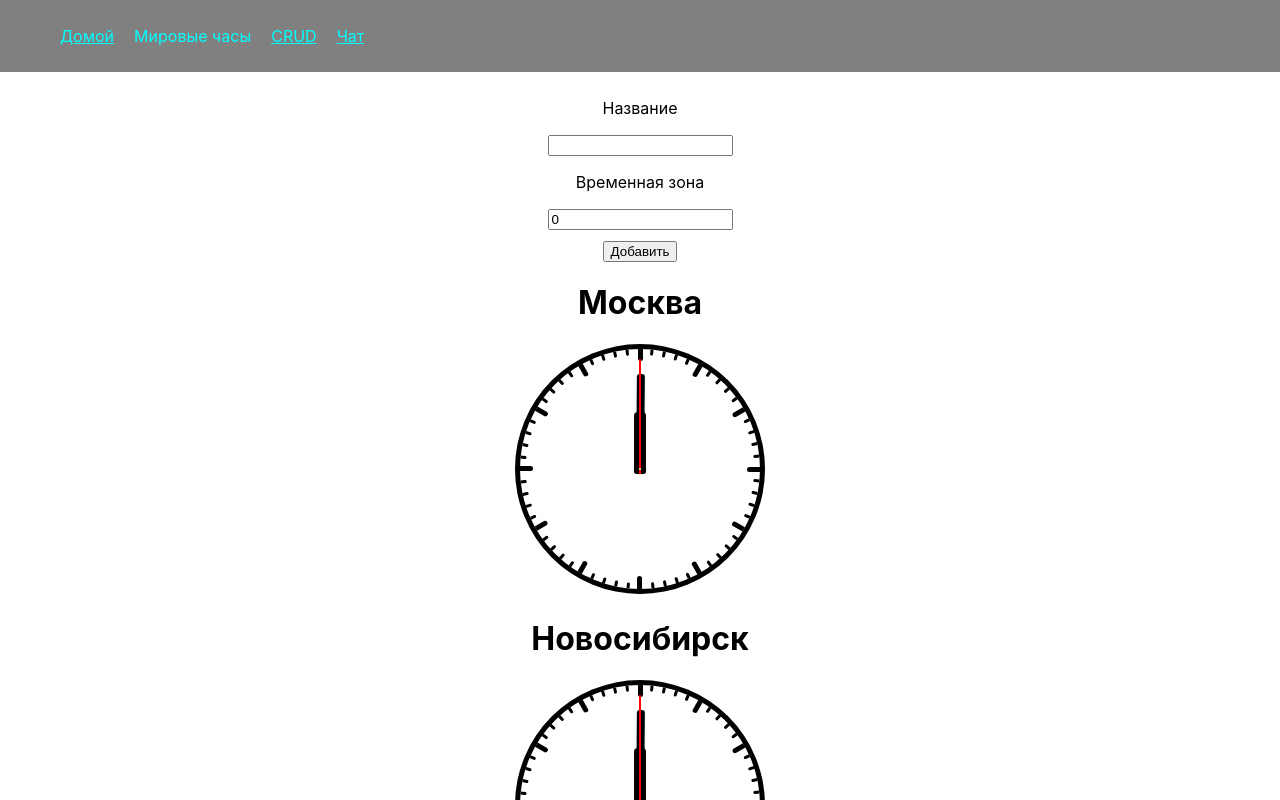
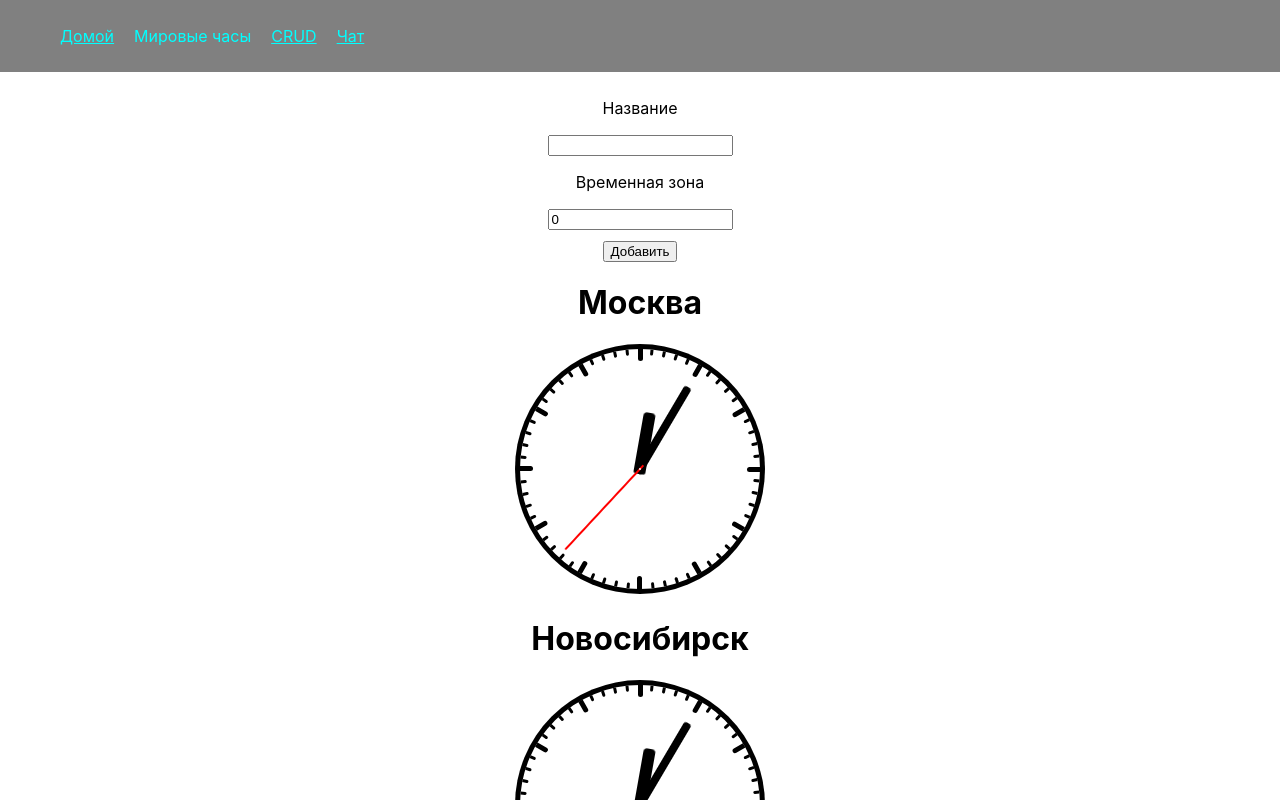
Before and after one commit to ShurikSAV/ra16-homeworks-all, a React (Create React App) app: page /watches in a window 1280 px wide. Shown: the top 800 px of the page. Built offline with nearby package versions, Linux system fonts and the light colour scheme.

Commit message:
выставил первоначальное значение часов

```diff
--- a/src/components/Watches/index.js
+++ b/src/components/Watches/index.js
@@ -5,45 +5,30 @@ import styled, { keyframes } from "styled-components";
 
 export const Watches = ({name,timeZone}) => {
 
+	//TODO Привязать к текущему времени и смещению
+	//TODO Кнопка закрытия часов
+	//TODO Посмотреть текущий TimezoneOffset вы можете используя объект `Date`
+
+	/**Первоначальный угол поворота стрелки */
+	const startCornerHour = 10;
+	const startCornerMinutes = 30;
+	const startCornerSecond = 190;
+
+
 	const keyframesSecond = keyframes`
-    from {
-        transform: rotate(0deg)
-    }
-    to {
-        transform: rotate(360deg)
-    }
-`;
+	from {transform: rotate(${startCornerSecond}deg)}
+	to {transform: rotate(${startCornerSecond + 360}deg)}`;
+	const SecondHandAnimated = styled.span`animation: ${keyframesSecond} 60s linear infinite;`;
 
-/*
-  var styles = {
-    border: "16px solid #eee",
-    borderTop: "16px solid #3ae",
-    borderRadius: "50%",
-    width: "1cm",
-    height: "1cm",
-    animation: `${spin} 2s linear infinite`
-  };
-*/
-  const ClockSecond = styled.span`
-	&:after {
-		content: '';
-		border-radius: 0.01em 0.01em 0.005em 0.005em;
-		background-color: #f00;
-		margin-bottom: -0.02em;
-		margin-left: -0.005em;
-		font-size: inherit;
-		position: absolute;
-		display: block;
-		height: 0.46em;
-		width: 0.01em;
-		bottom: 50%;
-		left: 50%;
-	}`;
-	/* animation: ${spin} 2s linear infinite */
-	const ClockSecondAnimated = styled(ClockSecond)`
-		-webkit-animation: ${keyframesSecond} 60s linear infinite;
-		animation: ${keyframesSecond} 60s linear infinite;
-  	`;
+	const keyframesMinutes = keyframes`
+	from {transform: rotate(${startCornerMinutes}deg)}
+	to {transform: rotate(${startCornerMinutes + 360}deg)}`;
+	const MinutesHandAnimated = styled.span`animation: ${keyframesMinutes} 3600s linear infinite;`;
+
+	const keyframesHour = keyframes`
+	from {transform: rotate(${startCornerHour}deg)}
+	to {transform: rotate(${startCornerHour + 360}deg)}`;
+	const HourHandAnimated = styled.span`animation: ${keyframesHour} 43200s linear infinite;`;
 
 	return (
 		<div className={style.body}>
@@ -110,10 +95,9 @@ export const Watches = ({name,timeZone}) => {
 				<span className={`${style.clock__stroke} ${style.clock__stroke__small} ${style.clock__stroke__59}`}></span>
 				<span className={`${style.clock__stroke} ${style.clock__stroke__60}`}></span>
 
-				<span className={`${style.clock__hand} ${style.clock__hand__hour}`}></span>
-				<span className={`${style.clock__hand} ${style.clock__hand__minute}`}></span>
-				{/* <span className={`${style.clock__hand} ${style.clock__hand__second}`}></span> */}
-				<ClockSecondAnimated></ClockSecondAnimated>
+				<HourHandAnimated className={`${style.clock__hand} ${style.clock__hand__hour}`}></HourHandAnimated>
+				<MinutesHandAnimated className={`${style.clock__hand} ${style.clock__hand__minute}`}></MinutesHandAnimated>
+				<SecondHandAnimated className={`${style.clock__hand} ${style.clock__hand__second}`}></SecondHandAnimated>
 			</time>
 
 		</div>
--- a/src/components/Watches/index.module.css
+++ b/src/components/Watches/index.module.css
@@ -283,33 +283,6 @@
 .clock__hand__minute {
     animation: clock_hand_rotate_minute 3600s linear infinite;
 }
-.clock__hand__second {
+/* .clock__hand__second {
     animation: clock_hand_rotate_second 60s linear infinite;
-}
-
-@keyframes clock_hand_rotate_hour {
-    from {
-        transform: rotate(0deg)
-    }
-    to {
-        transform: rotate(360deg)
-    }
-}
-
-@keyframes clock_hand_rotate_minute {
-    from {
-        transform: rotate(0deg)
-    }
-    to {
-        transform: rotate(360deg)
-    }
-}
-
-@keyframes clock_hand_rotate_second {
-    from {
-        transform: rotate(40deg)
-    }
-    to {
-        transform: rotate(400deg)
-    }
-}
+} */
```
